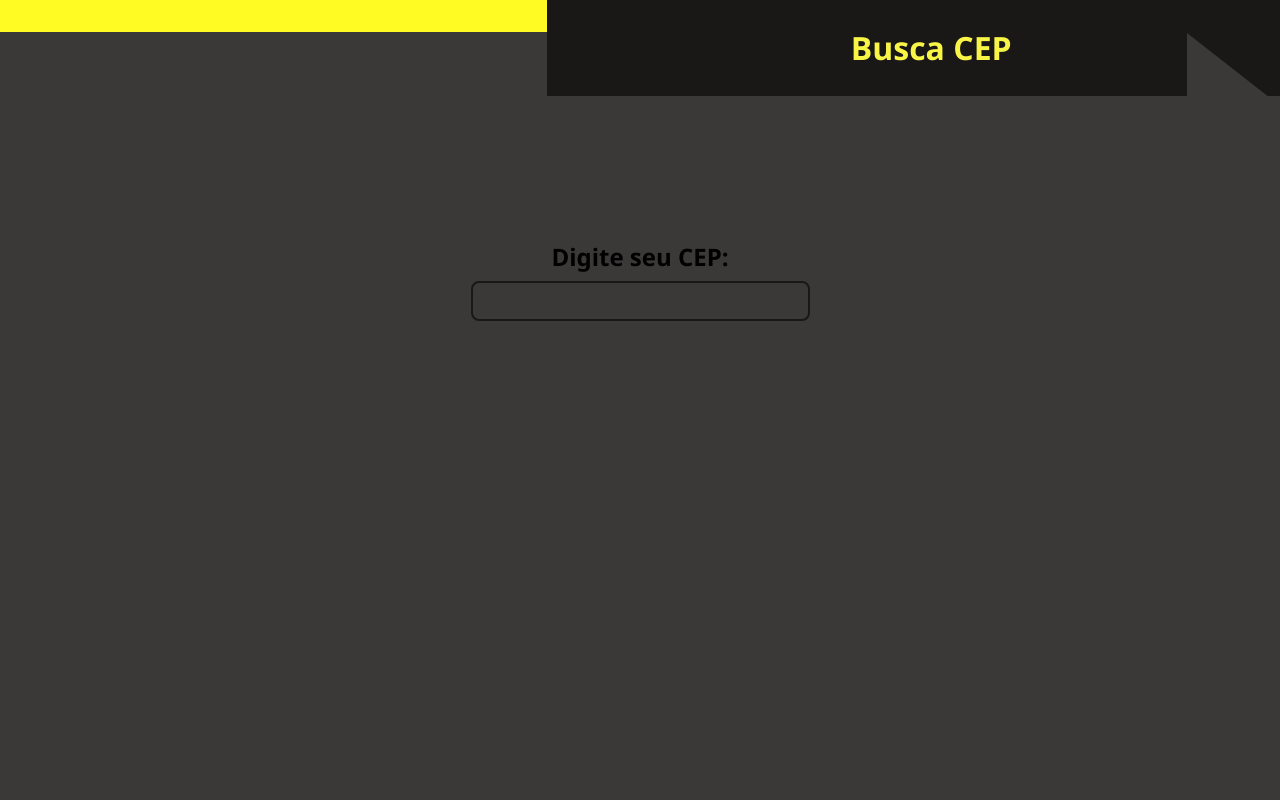
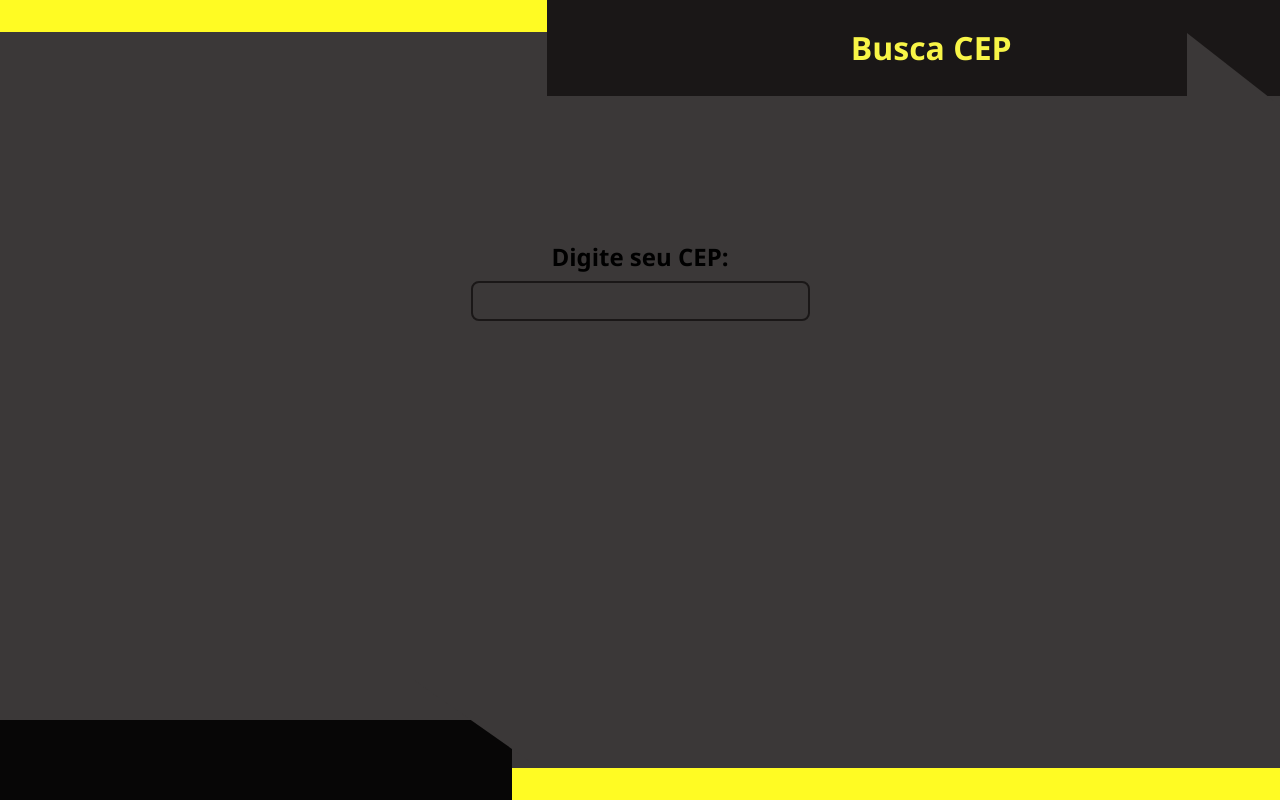
Before and after one commit to Sara-Lirio/Busque_CEP, a React (Vite) app: page / in a window 1280 px wide. Shown: the top 800 px of the page. Built offline with nearby package versions, Linux system fonts and the light colour scheme.

Commit message:
Criando e estilizando componente footer

```diff
--- a/src/App.jsx
+++ b/src/App.jsx
@@ -1,6 +1,7 @@
 import { useState } from 'react';
 import { useForm } from 'react-hook-form'
 import './App.css'
+import Footer from './components/Footer/Footer';
 import Form from './components/Form/Form'
 import Header from './components/Header/Header'
 
@@ -38,6 +39,7 @@ function App() {
         <p className='info'>{info ? info.localidade : ''}</p>
         <p className='info'>{info ? info.uf : ''}</p>
       </div>
+      <Footer/>
     </div>
   )
 }
--- /dev/null
+++ b/src/components/Footer/Footer.jsx
@@ -0,0 +1,19 @@
+import React from 'react'
+import style from './Footer.module.css'
+
+const Footer = () => {
+    return (
+        <footer>
+            <div className={style.footer}>
+            </div>
+            <div className={style.background}>
+
+                <div className={style.triangulediv}>
+                    <div className={style.triangule}></div>
+                </div>
+            </div>
+        </footer>
+    )
+}
+
+export default Footer
--- /dev/null
+++ b/src/components/Footer/Footer.module.css
@@ -0,0 +1,34 @@
+.footer{
+    background-color:rgb(255, 251, 35) ;
+    height: 2em;
+    bottom: 0;
+    position: absolute;
+    width: 100%;
+
+}
+
+.background {
+    background-color:  rgb(7, 6, 6);
+    height: 5em;
+    width: 40%;
+    bottom: 0;
+    position: absolute;
+
+}
+
+.triangulediv {
+    display: flex;
+    justify-self: flex-end;
+    margin: -2.2em 0 0 .01em;
+    bottom: 2em;
+    left: 25.7em;
+    position: absolute;
+}
+
+.triangule{
+    width: 0;
+    height: 0;
+    border-left: 10vw solid transparent;
+    border-right: 0 solid transparent;
+    border-top: 90px solid #3b3838;
+}
--- a/src/components/Header/Header.module.css
+++ b/src/components/Header/Header.module.css
@@ -28,5 +28,5 @@
     height: 0;
     border-left: 0px solid transparent;
     border-right: 10vw solid transparent;
-    border-bottom: 100px solid #3b3838;;
+    border-bottom: 100px solid #3b3838;
 }
```
